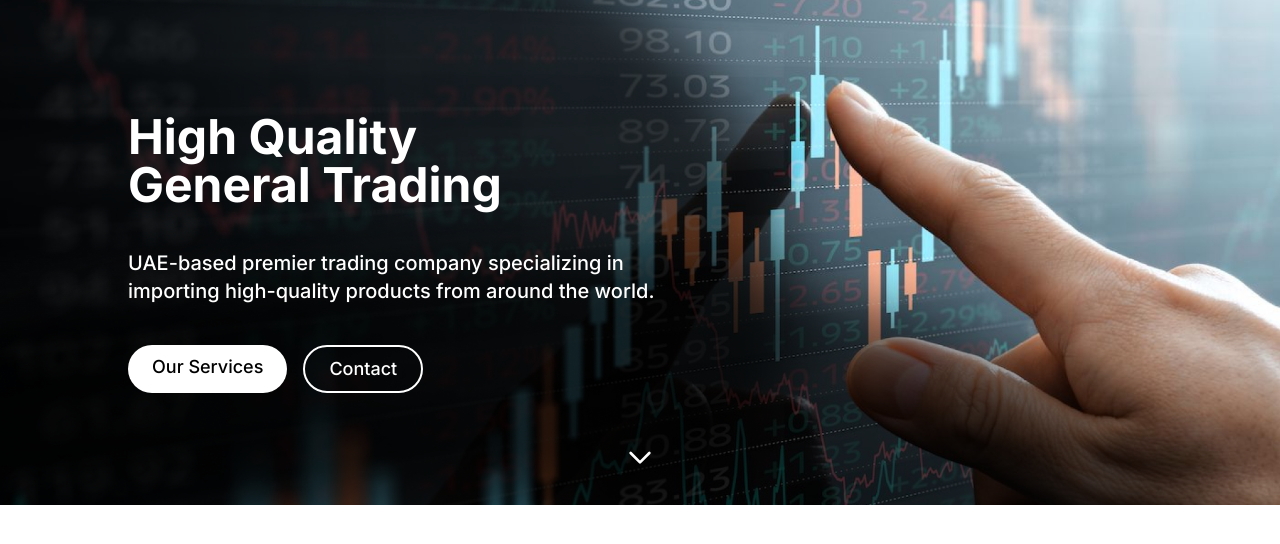
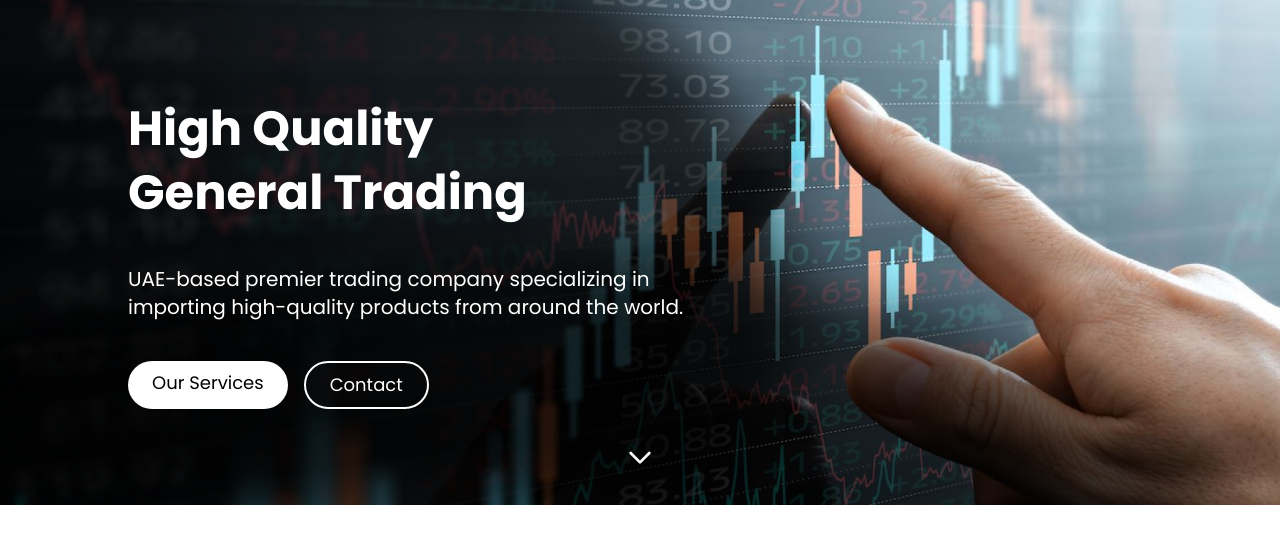
Before and after one commit to karim-elsayed02/High-end, a Next.js app: page / in a window 1280 px wide. Shown: the top 544 px of the page. Built offline with nearby package versions, Linux system fonts and the light colour scheme.

Commit message:
line height fix

```diff
--- a/app/layout.tsx
+++ b/app/layout.tsx
@@ -1,8 +1,14 @@
 import type { Metadata } from "next";
 import { Inter } from "next/font/google";
+import { Poppins } from "next/font/google";
 import "./globals.css";
 
 const inter = Inter({ subsets: ["latin"] });
+const poppins = Poppins({
+  subsets: ["latin"],
+  weight: ["400", "700"], // Specify the weights you need
+  display: "swap"
+});
 
 export const metadata: Metadata = {
   title: "HighEnd | General Trading",
@@ -16,7 +22,7 @@ export default function RootLayout({
 }>) {
   return (
     <html lang="en">
-      <body className={inter.className}>{children}</body>
+      <body className={poppins.className}>{children}</body>
     </html>
   );
 }
--- a/app/page.tsx
+++ b/app/page.tsx
@@ -12,7 +12,7 @@ const home = () => {
         className="z-0 object-cover"
       />
       <div className="absolute left-8 md:left-16 z-10 p-8 md:p-16 space-y-10">
-        <h1 className="text-4xl md:text-5xl font-bold text-white max-w-md" style={{ lineHeight: '3rem' }}>
+        <h1 className="text-4xl md:text-5xl font-bold text-white max-w-md" style={{ lineHeight: '4rem' }}>
           High Quality General Trading
         </h1>
         <p className="text-lg md:text-xl font-medium text-white max-w-xl">
--- a/package.json
+++ b/package.json
@@ -9,6 +9,7 @@
     "lint": "next lint"
   },
   "dependencies": {
+    "@next/font": "^14.2.5",
     "class-variance-authority": "^0.7.0",
     "clsx": "^2.1.1",
     "framer-motion": "^11.3.17",
```
